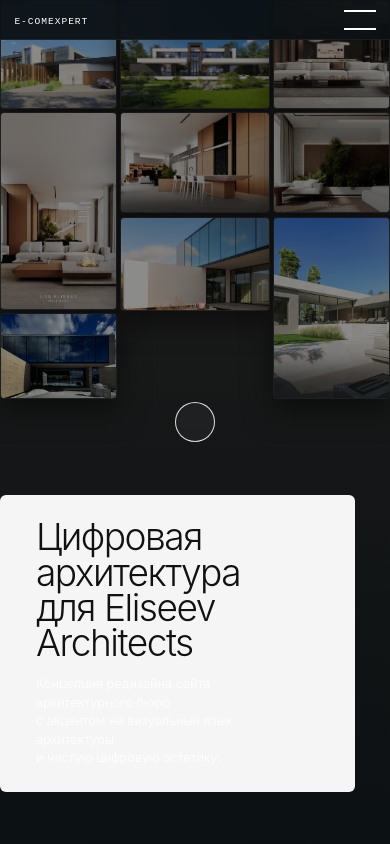
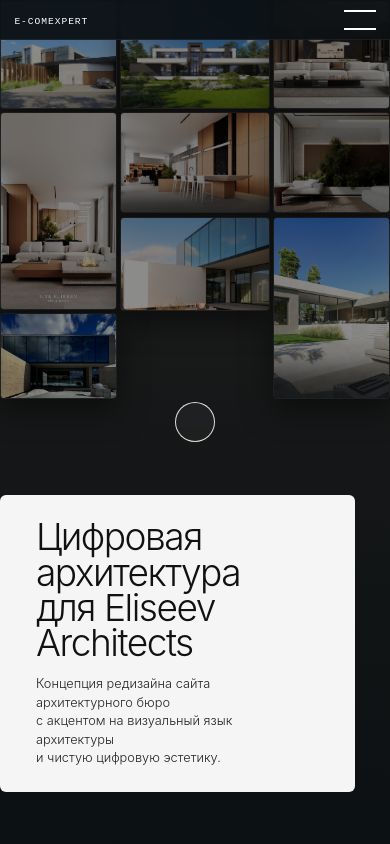
Before and after one commit to Oniqqqq/eliseevv, a React (Vite) app in the folder eliseev-react/: page / in a window 390 px wide. Shown: the top 844 px of the page. Built offline with nearby package versions, Linux system fonts and the light colour scheme.

Commit message:
fix(mobile-hero): change subtitle color to dark grey for visibility on white backing

```diff
--- a/eliseev-react/src/styles.css
+++ b/eliseev-react/src/styles.css
@@ -1927,7 +1927,7 @@
   .hero-subtitle {
     font-size: 1.6rem;
     line-height: 1.45;
-    color: var(--color-white); /* Pure white for maximum readability on mobile gradient */
+    color: var(--color-grey); /* Dark color because the user indicated the backing is white */
     max-width: 95%; /* Let text breathe more */
     display: block !important;
   }
```
